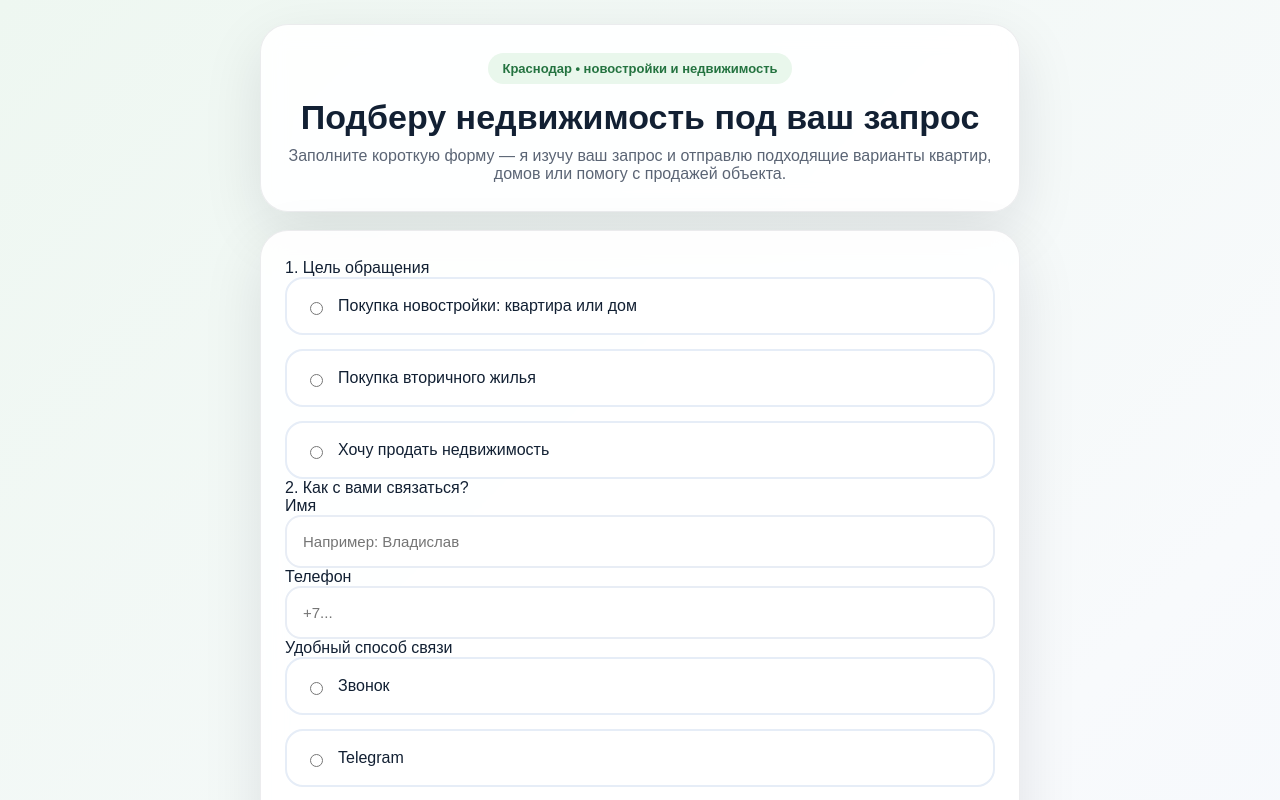
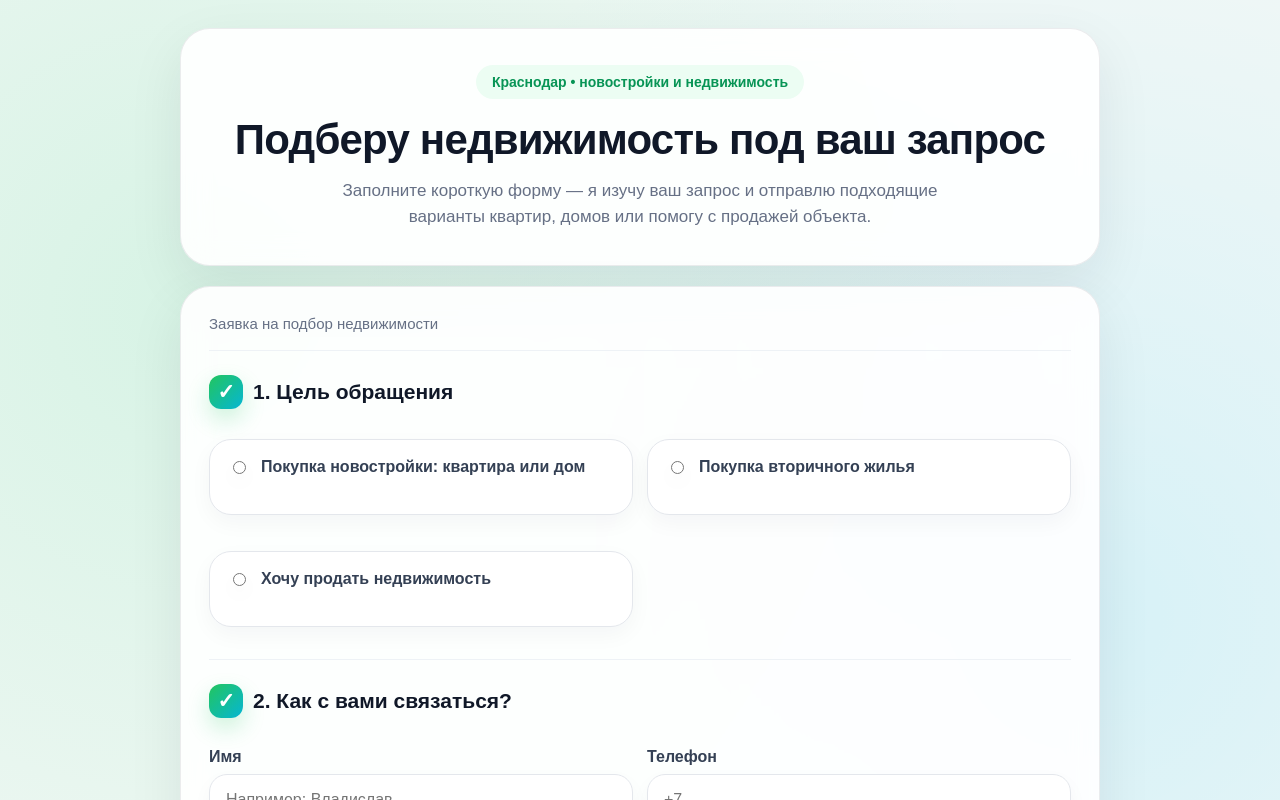
Before and after one commit to kiktevvlad07-tech/Vlad-Novostroy, a Next.js app: page / in a window 1280 px wide. Shown: the top 800 px of the page. Built offline with nearby package versions, Linux system fonts and the light colour scheme.

Commit message:
Update globals.css

```diff
--- a/app/globals.css
+++ b/app/globals.css
@@ -5,139 +5,155 @@
 body {
   margin: 0;
   font-family: Arial, Helvetica, sans-serif;
-  background: linear-gradient(135deg, #eef7f1 0%, #f8fafc 45%, #eef3ff 100%);
-  color: #122033;
+  background:
+    radial-gradient(circle at 15% 10%, rgba(39, 214, 126, 0.14), transparent 28%),
+    radial-gradient(circle at 85% 20%, rgba(0, 194, 255, 0.12), transparent 30%),
+    #f4f8f6;
+  color: #101828;
 }
 
 .page {
   min-height: 100vh;
-  padding: 24px 14px;
+  padding: 28px 14px;
 }
 
 .container {
-  max-width: 760px;
+  max-width: 920px;
   margin: 0 auto;
 }
 
 .hero,
 .form {
-  background: rgba(255,255,255,0.92);
-  backdrop-filter: blur(12px);
-  border-radius: 28px;
-  padding: 28px 24px;
-  box-shadow: 0 20px 60px rgba(15,23,42,0.10);
-  border: 1px solid rgba(15,23,42,0.08);
+  background: rgba(255, 255, 255, 0.92);
+  border: 1px solid rgba(16, 24, 40, 0.08);
+  border-radius: 30px;
+  box-shadow: 0 20px 55px rgba(16, 24, 40, 0.08);
+  backdrop-filter: blur(14px);
   animation: fadeUp 0.5s ease;
 }
 
 .hero {
-  margin-bottom: 18px;
   text-align: center;
+  padding: 36px 28px;
+  margin-bottom: 20px;
 }
 
 .badge {
   display: inline-block;
-  background: #e9f7ec;
-  color: #247340;
-  padding: 8px 14px;
+  padding: 9px 16px;
   border-radius: 999px;
-  font-size: 13px;
-  font-weight: 700;
-  margin-bottom: 14px;
+  background: #ecfdf3;
+  color: #079455;
+  font-size: 14px;
+  font-weight: 800;
+  margin-bottom: 18px;
 }
 
 h1 {
-  margin: 0 0 10px;
-  font-size: 34px;
-  line-height: 1.15;
+  margin: 0;
+  font-size: 42px;
+  line-height: 1.08;
+  letter-spacing: -0.8px;
 }
 
 .subtitle {
-  margin: 0;
-  font-size: 16px;
-  color: #5b6575;
+  max-width: 620px;
+  margin: 16px auto 0;
+  font-size: 17px;
+  line-height: 1.5;
+  color: #667085;
 }
 
-.progress-wrap {
-  margin-bottom: 22px;
+.form {
+  padding: 28px;
 }
 
-.progress-text {
-  display: flex;
-  justify-content: space-between;
-  margin-bottom: 8px;
-  font-size: 14px;
-  font-weight: 600;
+.form::before {
+  content: "Заявка на подбор недвижимости";
+  display: block;
+  margin-bottom: 18px;
+  font-size: 15px;
+  color: #667085;
 }
 
-.progress {
-  width: 100%;
-  height: 12px;
+.form::after {
+  content: "";
+  display: block;
+  width: 42%;
+  height: 9px;
+  margin-bottom: 24px;
   border-radius: 999px;
-  background: #e7edf6;
-  overflow: hidden;
+  background: linear-gradient(90deg, #22c55e, #06b6d4);
+  box-shadow: 0 8px 20px rgba(34, 197, 94, 0.22);
 }
 
-.progress-bar {
-  width: 45%;
-  height: 100%;
-  background: linear-gradient(135deg, #00c853, #00b0ff);
-  border-radius: 999px;
-  transition: 0.4s;
+.section {
+  padding: 24px 0;
+  border-top: 1px solid #eef2f6;
 }
 
-.step {
-  margin-bottom: 30px;
+.section-title {
+  display: flex;
+  align-items: center;
+  gap: 10px;
+  margin-bottom: 16px;
+  font-size: 21px;
+  font-weight: 900;
 }
 
-.step-title {
-  font-size: 20px;
-  font-weight: 700;
-  margin-bottom: 16px;
+.section-title::before {
+  content: "✓";
+  width: 34px;
+  height: 34px;
+  border-radius: 12px;
+  display: inline-flex;
+  align-items: center;
+  justify-content: center;
+  color: white;
+  background: linear-gradient(135deg, #22c55e, #06b6d4);
+  box-shadow: 0 10px 22px rgba(34, 197, 94, 0.22);
 }
 
+label {
+  display: block;
+  margin: 14px 0 8px;
+  font-weight: 800;
+  color: #344054;
+}
+
+.grid,
 .options {
   display: grid;
+  grid-template-columns: 1fr 1fr;
   gap: 14px;
 }
 
 .option {
+  position: relative;
   display: flex;
-  align-items: center;
+  align-items: flex-start;
   gap: 12px;
+  min-height: 76px;
   padding: 18px;
-  border-radius: 18px;
-  border: 2px solid #e6edf7;
-  background: #fff;
+  border-radius: 22px;
+  border: 1.5px solid #e4e7ec;
+  background: #ffffff;
   cursor: pointer;
-  transition: 0.25s;
+  transition: 0.25s ease;
+  box-shadow: 0 8px 22px rgba(16, 24, 40, 0.04);
 }
 
 .option:hover {
-  transform: translateY(-2px);
-  border-color: #00b894;
-  box-shadow: 0 12px 30px rgba(0,176,255,0.10);
+  transform: translateY(-3px);
+  border-color: #22c55e;
+  background: linear-gradient(135deg, rgba(34, 197, 94, 0.08), rgba(6, 182, 212, 0.06));
+  box-shadow: 0 16px 32px rgba(16, 24, 40, 0.08);
 }
 
 .option input {
   width: auto;
-  margin-top: 4px;
-}
-
-.option-title {
-  font-weight: 700;
-  margin-bottom: 4px;
-}
-
-.option-desc {
-  color: #677284;
-  font-size: 14px;
-}
-
-.grid2 {
-  display: grid;
-  grid-template-columns: 1fr 1fr;
-  gap: 14px;
+  margin-top: 3px;
+  accent-color: #22c55e;
 }
 
 input,
@@ -145,24 +161,26 @@ textarea,
 select {
   width: 100%;
   padding: 16px;
-  border-radius: 16px;
-  border: 2px solid #e8edf5;
-  font-size: 15px;
+  border-radius: 18px;
+  border: 1.5px solid #e4e7ec;
+  font-size: 16px;
   outline: none;
-  transition: 0.25s;
-  background: white;
+  color: #101828;
+  background: #ffffff;
+  transition: 0.25s ease;
+  box-shadow: 0 8px 20px rgba(16, 24, 40, 0.035);
 }
 
 input:focus,
 textarea:focus,
 select:focus {
-  border-color: #00b0ff;
-  box-shadow: 0 0 0 4px rgba(0,176,255,0.10);
+  border-color: #06b6d4;
+  box-shadow: 0 0 0 4px rgba(6, 182, 212, 0.12);
 }
 
 textarea {
+  min-height: 120px;
   resize: vertical;
-  min-height: 120px;
 }
 
 .submit {
@@ -170,25 +188,44 @@ textarea {
   margin-top: 28px;
   border: none;
   border-radius: 22px;
-  padding: 18px;
+  padding: 19px;
   font-size: 18px;
-  font-weight: 700;
-  color: black;
-  background: linear-gradient(135deg, #00ffa3, #00c2ff);
+  font-weight: 900;
+  color: white;
+  background: linear-gradient(135deg, #22c55e, #06b6d4);
   cursor: pointer;
-  transition: 0.3s;
-  box-shadow: 0 12px 35px rgba(0,255,163,0.25);
+  transition: 0.3s ease;
+  box-shadow: 0 16px 34px rgba(34, 197, 94, 0.25);
 }
 
 .submit:hover {
   transform: translateY(-2px);
-  box-shadow: 0 18px 45px rgba(0,255,163,0.35);
+  box-shadow: 0 22px 44px rgba(34, 197, 94, 0.34);
 }
 
-.note {
-  margin-top: 14px;
+.notice {
+  margin-top: 16px;
+  padding: 16px;
+  border-radius: 18px;
+  font-weight: 800;
+}
+
+.notice.ok {
+  background: #ecfdf3;
+  color: #067647;
+  border: 1px solid #abefc6;
+}
+
+.notice.err {
+  background: #fef3f2;
+  color: #b42318;
+  border: 1px solid #fecdca;
+}
+
+.footer-note {
+  margin-top: 16px;
   text-align: center;
-  color: #6b7280;
+  color: #667085;
   font-size: 13px;
 }
 
@@ -204,16 +241,18 @@ textarea {
 }
 
 @media (max-width: 700px) {
-  .grid2 {
+  .grid,
+  .options {
     grid-template-columns: 1fr;
   }
 
   h1 {
-    font-size: 28px;
+    font-size: 31px;
   }
 
   .hero,
   .form {
     padding: 22px 18px;
+    border-radius: 24px;
   }
 }
```
